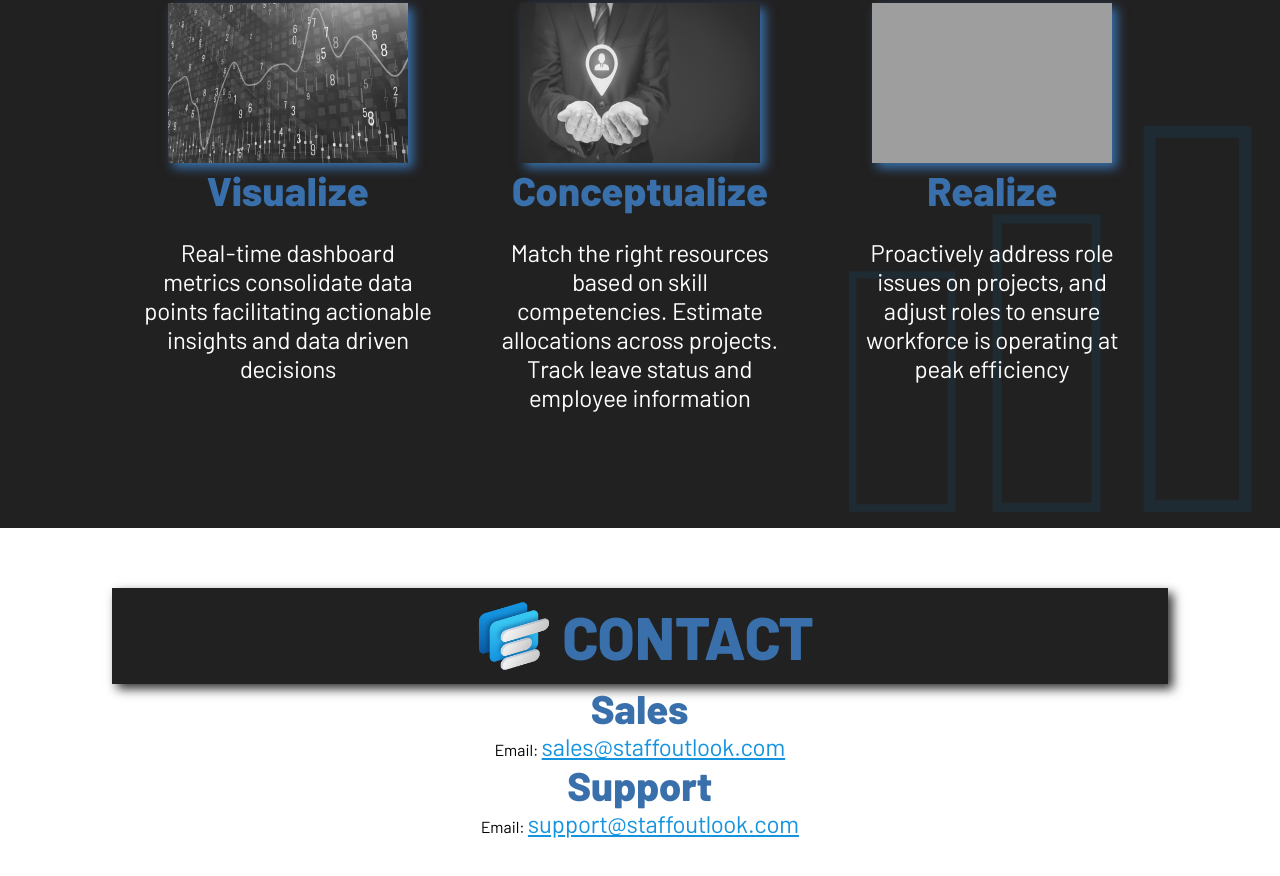
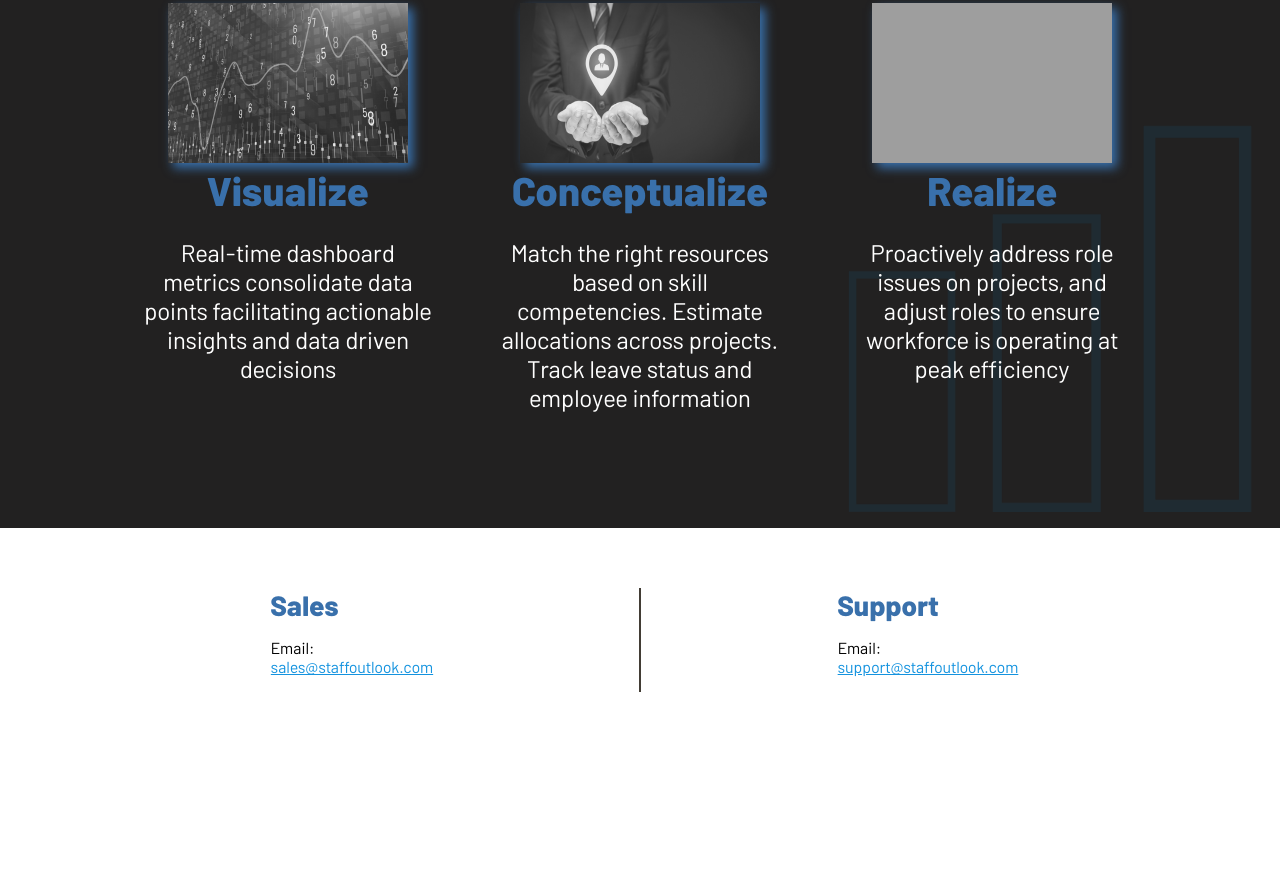
Before and after one commit to gatilogo/staff-outlook, a plain HTML site: page index.html in a window 1280 px wide. Shown: the part 3274-4150 px from the top of the page. After the commit the page ends 4026 px from the top, so only its background shows below. Drawn offline with nearby package versions, Linux system fonts and the light colour scheme; grey boxes are pictures that could not be loaded.

Commit message:
add divider line between contact emails

```diff
--- a/index.html
+++ b/index.html
@@ -120,20 +120,21 @@
         </section>
 
         <section id="contact" class="section-padding">
-            <div class="dark heading-w-logo border-offset-drop-shadow">
-                <img src="images/logo.png" alt="" class="logo-sm" />
-                <span class="blue-heading fs-heading-med">CONTACT</span>
-            </div>
-            <div class="center">
+            <div class="grid">
                 <div>
-                    <span class="blue-heading fs-heading-sm">Sales</span><br />
-                    <span>Email:</span>
-                    <a href="mailto:sales@staffoutlook.com" class="email fs-med">sales@staffoutlook.com</a>
+                    <span class="blue-heading fs-lg">Sales</span>
+                    <p>
+                        <span>Email:</span><br />
+                        <a href="mailto:sales@staffoutlook.com" class="light-blue">sales@staffoutlook.com</a>
+                    </p>
                 </div>
+                <div class="line"></div>
                 <div>
-                    <span class="blue-heading fs-heading-sm">Support</span><br />
-                    <span>Email:</span>
-                    <a href="mailto:support@staffoutlook.com" class="email fs-med">support@staffoutlook.com</a>
+                    <span class="blue-heading fs-lg">Support</span>
+                    <p>
+                        <span>Email:</span><br />
+                        <a href="mailto:support@staffoutlook.com" class="light-blue">support@staffoutlook.com</a>
+                    </p>
                 </div>
             </div>
         </section>
--- a/styles/main.css
+++ b/styles/main.css
@@ -50,11 +50,6 @@ nav {
     #benefits .flex-wrap > div {
         flex: 1 1 calc(33.33% - 4em);
     }
-
-/*#contact .flex > div {
-    margin: 2em;
-    flex: 1 1 auto;
-}*/
 
 #features {
     background: linear-gradient(to bottom, var(--dark) 50%, lightgray 50%);
@@ -122,10 +117,6 @@ nav {
 
 .border-shadow {
     box-shadow: 0 0 20px var(--shadow);
-}
-
-.border-offset-drop-shadow {
-    box-shadow: 5px 5px 10px var(--shadow);
 }
 
 .blue-heading {
@@ -199,9 +190,20 @@ nav {
     height: auto;
 }
 
-.email {
-    color: var(--secondary-color);
+.grid {
+    display: grid;
+    grid-template-columns: 2fr 1fr 2fr;
+    justify-items: center;
+    align-items: center;
+    margin: 0 3rem;
 }
+
+    .grid > .line {
+        display: block;
+        width: 2px;
+        height: 100%;
+        background: var(--taupe);
+    }
 
 .heading-w-logo {
     display: flex;
@@ -255,6 +257,10 @@ nav {
 .img-padding {
     box-sizing: border-box;
     padding: 2rem 4rem;
+}
+
+.light-blue {
+    color: var(--secondary-color);
 }
 
 .logo-med {
@@ -333,6 +339,18 @@ nav {
         }
 }
 
+
+@media screen and (max-width: 765px) {
+    .grid {
+        grid-template-columns: 1fr;
+    }
+
+        .grid > .line {
+            width: 100%;
+            height: 2px;
+            margin: 2rem 0 1rem 0;
+        }
+}
 /***** MOBILE STYLING *****/
 
 @media screen and (max-width: 1192px) {
```
